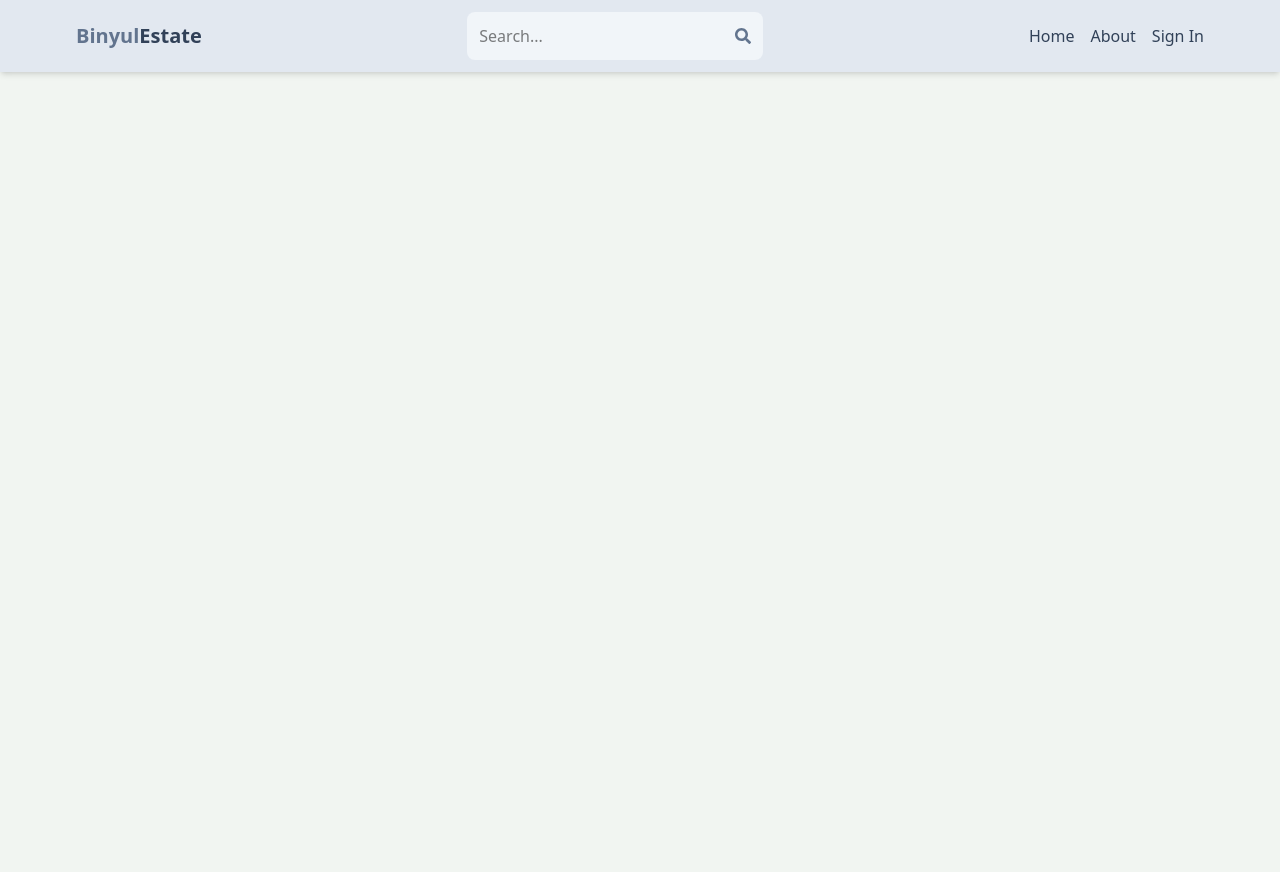
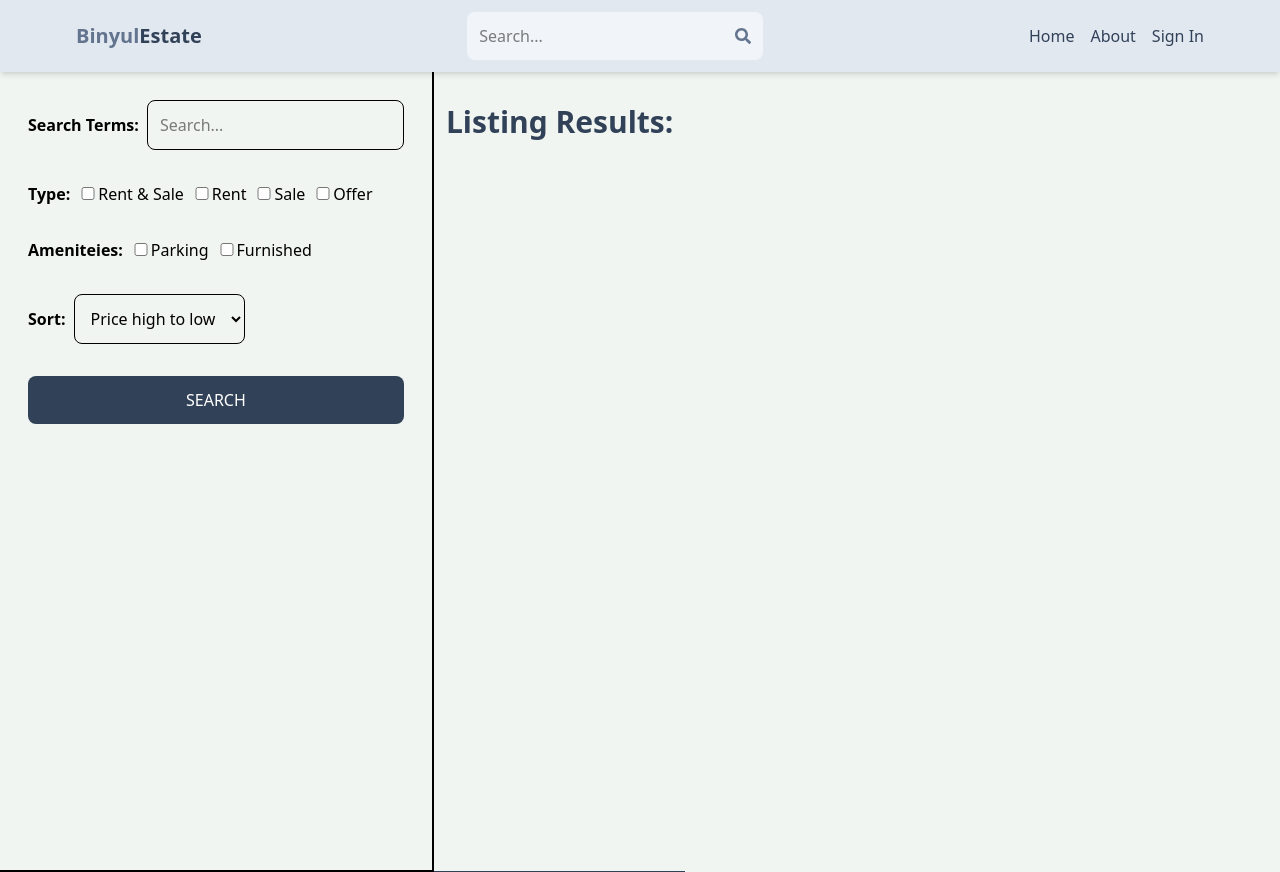
Before and after one commit to binyul1/estate, a React (Vite) app in the folder client/: page /search in a window 1280 px wide. Before the commit the page ends 800 px from the top, so only its background shows below. Built offline with nearby package versions, Linux system fonts and the light colour scheme; no server answers.

Commit message:
create search page UI

```diff
--- a/client/src/App.jsx
+++ b/client/src/App.jsx
@@ -9,6 +9,7 @@
 import PrivateRoute from "./components/PrivateRoute";
 import UpdateListing from "./pages/UpdateListing";
 import Listing from "./pages/Listing";
+import Search from "./pages/Search";
 
 export default function App() {
   return (
@@ -19,6 +20,7 @@
         <Route path="/about" element={<About />} />
         <Route path="/sign-in" element={<SignIn />} />
         <Route path="/sign-up" element={<SignUp />} />
+        <Route path="/search" element={<Search/>} />
         <Route path="/listing/:listingId" element={<Listing />} />
         <Route element={<PrivateRoute/>} >
           <Route path="/profile" element={<Profile />} />
--- a/client/src/components/Header.jsx
+++ b/client/src/components/Header.jsx
@@ -6,7 +6,7 @@
 
 export default function Header() {
   const { currentUser } = useSelector((state) => state.user);
-  const [searchTerm, setsearchTerm] = useState("");
+  const [searchTerm, setSearchTerm] = useState("");
   const navigate = useNavigate();
 
   const handleSubmit = (e) => {
@@ -14,14 +14,14 @@
     const urlParams = new URLSearchParams(window.location.search);
     urlParams.set("searchTerm", searchTerm);
     const searchQuery = urlParams.toString();
-    navigate(`/?${searchQuery}`);
+    navigate(`/search?${searchQuery}`);
   };
 
   useEffect(() => {
     const urlParams = new URLSearchParams(window.location.search);
     const searchTermFromUrl = urlParams.get("searchTerm");
     if (searchTermFromUrl) {
-      setsearchTerm(searchTermFromUrl);
+      setSearchTerm(searchTermFromUrl);
     }
   }, [location.search]);
 
@@ -43,7 +43,7 @@
             placeholder="Search..."
             className="bg-transparent focus:outline-none w-24 sm:w-64 "
             value={searchTerm}
-            onChange={(e) => setsearchTerm(e.target.value)}
+            onChange={(e) => setSearchTerm(e.target.value)}
           />
           <button>
             <FaSearch className="text-slate-500" />
--- /dev/null
+++ b/client/src/pages/Search.jsx
@@ -0,0 +1,64 @@
+import React from "react";
+
+export default function Search() {
+  return (
+    <div className="flex flex-col md:flex-row">
+      <div className="p-7 border-b-2 md:border-r-2 md:min-h-screen">
+        <for className="flex flex-col gap-8">
+          <div className="flex items-center gap-2">
+            <label className="whitespace-nowrap font-semibold"> Search Terms:</label>
+            <input
+              type="text"
+              id="searchTerm"
+              placeholder="Search..."
+              className="border rounded-lg p-3 w-full"
+            />
+          </div>
+          <div className="flex gap-2 flex-wrap items-center">
+            <label className="font-semibold"> Type:</label>
+            <div>
+              <input type="checkbox" id="all" className="w-5" />
+              <span>Rent & Sale</span>
+            </div>
+            <div>
+              <input type="checkbox" id="all" className="w-5" />
+              <span>Rent</span>
+            </div>
+            <div>
+              <input type="checkbox" id="all" className="w-5" />
+              <span>Sale</span>
+            </div>
+            <div>
+              <input type="checkbox" id="all" className="w-5" />
+              <span>Offer</span>
+            </div>
+          </div>
+          <div className="flex gap-2 flex-wrap items-center">
+            <label className="font-semibold"> Ameniteies:</label>
+            <div>
+              <input type="checkbox" id="all" className="w-5" />
+              <span>Parking</span>
+            </div>
+            <div>
+              <input type="checkbox" id="all" className="w-5" />
+              <span>Furnished</span>
+            </div>
+          </div>
+          <div className="flex items-center gap-2">
+            <label className="font-semibold">Sort:</label>
+            <select id="sort_order" className="border rounded-lg p-3 ">
+              <option>Price high to low</option>
+              <option>Price low to high</option>
+              <option>Latest</option>
+              <option>Oldest</option>
+            </select>
+          </div>
+          <button className="bg-slate-700 p-3 text-white rounded-lg uppercase hover:opacity-95">Search</button>
+        </for>
+      </div>
+      <div className='text-3xl font-semibold border-b p-3 text-slate-700 mt-5'>
+        <h1>Listing Results:</h1>
+      </div>
+    </div>
+  );
+}
```
